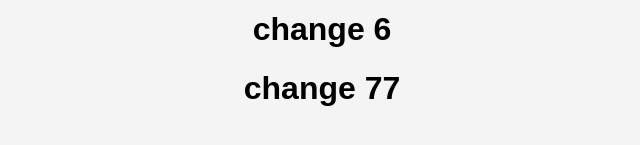
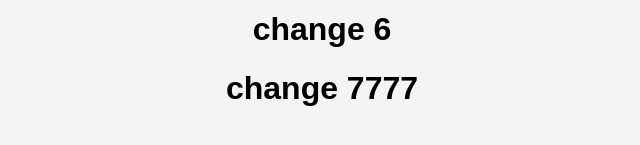
Before and after one commit to 3212harsh/html-jenkins-app, a plain HTML site: page index.html in a window 1280 px wide. Shown: the part 429-574 px from the top of the page, without its empty margins (318-958 px from the left). Drawn offline with Linux system fonts and the light colour scheme.

Commit message:
Update heading from 'change 77' to 'change 7777'

```diff
--- a/index.html
+++ b/index.html
@@ -15,7 +15,7 @@
     <h1>change 4</h2>
     <h1>change 5</h2>
     <h1>change 6</h2>
-    <h1>change 77</h2>
+    <h1>change 7777</h2>
     <script src="script.js"></script>
 </body>
 </html>
```
